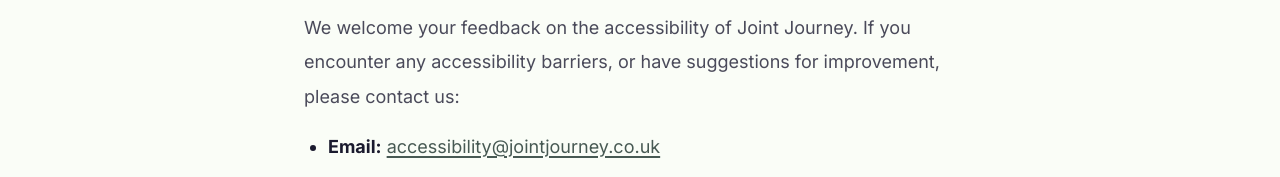
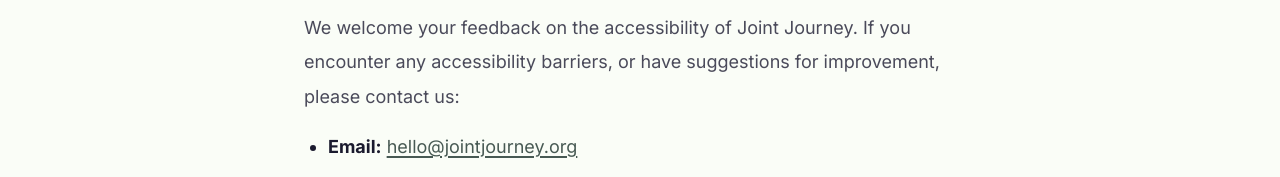
Before and after one commit to benjaminzucker/Joint-Journey, a plain HTML site: page accessibility.html in a window 1280 px wide. Shown: the part 2120-2297 px from the top of the page. Drawn offline with nearby package versions, Linux system fonts and the light colour scheme.

Commit message:
fix: update accessibility page email to hello@jointjourney.org

```diff
--- a/accessibility.html
+++ b/accessibility.html
@@ -80,7 +80,8 @@
           <h2>Feedback and contact</h2>
           <p>We welcome your feedback on the accessibility of Joint Journey. If you encounter any accessibility barriers, or have suggestions for improvement, please contact us:</p>
           <ul>
-            <li><strong>Email:</strong> <a href="mailto:accessibility@jointjourney.co.uk">accessibility@jointjourney.co.uk</a></li>
+            <li><strong>Email:</strong> <a href="mailto:hello@jointjourney.org">hello@jointjourney.org</a></li>
+
           </ul>
           <p>We aim to respond to accessibility feedback within 5 working days, and to resolve any issues as quickly as possible.</p>
 
```
